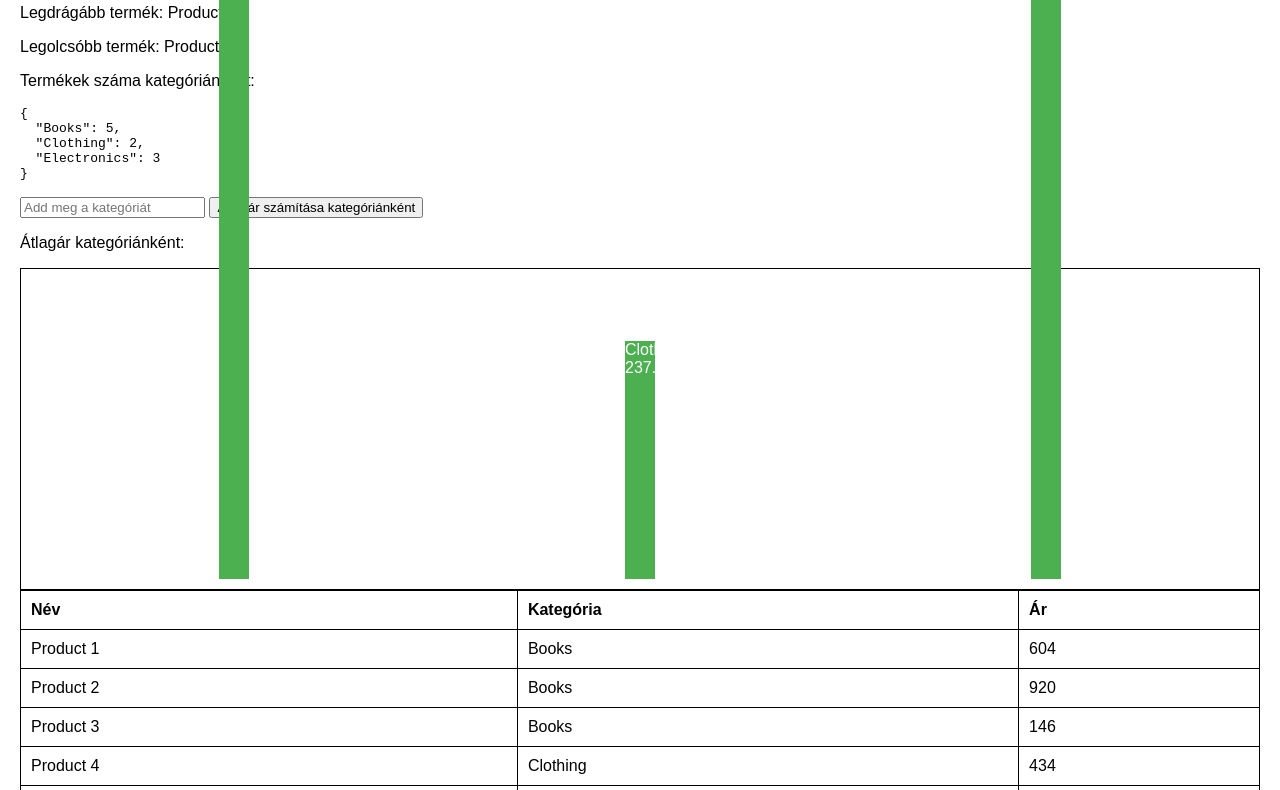
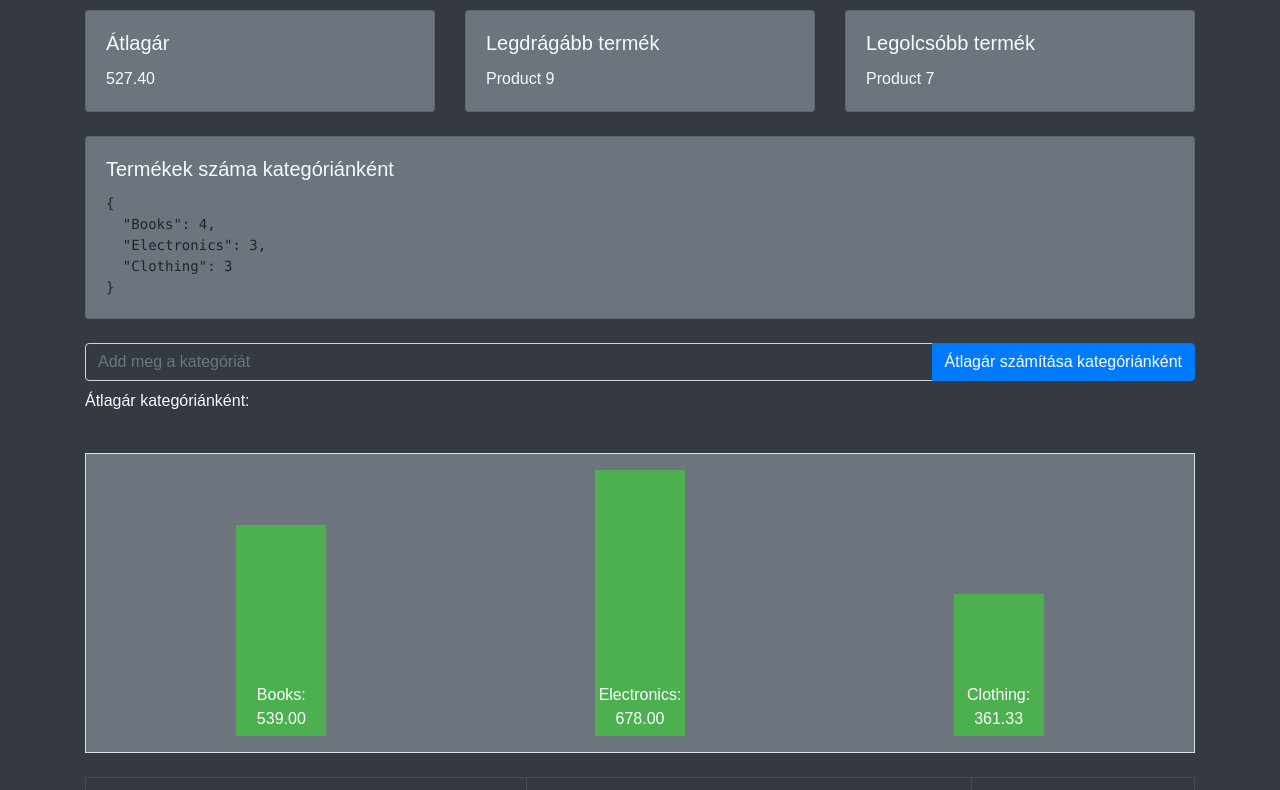
Before and after one commit to TibeeTheOnly/termekEgysegteszt, a website built with Vite: page webapp/app/index.html in a window 1280 px wide. Shown: the part 110-900 px from the top of the page. Built offline with nearby package versions, Linux system fonts and the light colour scheme.

Commit message:
update: webapp, tests

```diff
--- a/webapp/app/index.html
+++ b/webapp/app/index.html
@@ -4,23 +4,67 @@
     <meta charset="UTF-8">
     <meta name="viewport" content="width=device-width, initial-scale=1.0">
     <title>Termék Statisztikák</title>
+    <link rel="stylesheet" href="https://stackpath.bootstrapcdn.com/bootstrap/4.5.2/css/bootstrap.min.css">
     <link rel="stylesheet" href="./src/style.css">
 </head>
-<body>
-    <h1>Termék Statisztikák</h1>
-    <div>
-        <p>Átlagár: <span id="average-price"></span></p>
-        <p>Legdrágább termék: <span id="most-expensive-product"></span></p>
-        <p>Legolcsóbb termék: <span id="cheapest-product"></span></p>
-        <p>Termékek száma kategóriánként: <pre id="product-count-by-category"></pre></p>
+<body class="bg-dark text-light">
+    <div class="container mt-5">
+        <h1 class="text-center mb-4">Termék Statisztikák</h1>
+        <div class="row mb-4">
+            <div class="col-md-4">
+                <div class="card bg-secondary text-light">
+                    <div class="card-body">
+                        <h5 class="card-title">Átlagár</h5>
+                        <p class="card-text" id="average-price"></p>
                     </div>
-    <div>
-        <input type="text" id="category-input" placeholder="Add meg a kategóriát">
-        <button id="calculate-average-price-by-category">Átlagár számítása kategóriánként</button>
-        <p>Átlagár kategóriánként: <span id="average-price-by-category"></span></p>
                 </div>
-    <div id="chart-container"></div>
-    <table>
+            </div>
+            <div class="col-md-4">
+                <div class="card bg-secondary text-light">
+                    <div class="card-body">
+                        <h5 class="card-title">Legdrágább termék</h5>
+                        <p class="card-text" id="most-expensive-product"></p>
+                    </div>
+                </div>
+            </div>
+            <div class="col-md-4">
+                <div class="card bg-secondary text-light">
+                    <div class="card-body">
+                        <h5 class="card-title">Legolcsóbb termék</h5>
+                        <p class="card-text" id="cheapest-product"></p>
+                    </div>
+                </div>
+            </div>
+        </div>
+        <div class="row mb-4">
+            <div class="col-md-12">
+                <div class="card bg-secondary text-light">
+                    <div class="card-body">
+                        <h5 class="card-title">Termékek száma kategóriánként</h5>
+                        <pre class="card-text" id="product-count-by-category"></pre>
+                    </div>
+                </div>
+            </div>
+        </div>
+        <div class="row mb-4">
+            <div class="col-md-12">
+                <div class="input-group">
+                    <input type="text" class="form-control bg-dark text-light" id="category-input" placeholder="Add meg a kategóriát">
+                    <div class="input-group-append">
+                        <button class="btn btn-primary" id="calculate-average-price-by-category">Átlagár számítása kategóriánként</button>
+                    </div>
+                </div>
+                <p class="mt-2">Átlagár kategóriánként: <span id="average-price-by-category"></span></p>
+            </div>
+        </div>
+        <div class="row mb-4">
+            <div class="col-md-12">
+                <div id="chart-container" class="d-flex justify-content-around align-items-end border p-3 bg-secondary" style="height: 300px;"></div>
+            </div>
+        </div>
+        <div class="row">
+            <div class="col-md-12">
+                <table class="table table-striped table-dark">
                     <thead>
                         <tr>
                             <th>Név</th>
@@ -30,6 +74,9 @@
                     </thead>
                     <tbody id="products-table-body"></tbody>
                 </table>
+            </div>
+        </div>
+    </div>
     <script src="./src/main.js" type="module"></script>
 </body>
 </html>
--- a/webapp/app/src/ProductStatistics.js
+++ b/webapp/app/src/ProductStatistics.js
@@ -1,4 +1,4 @@
-class ProductStatistics {
+export default class ProductStatistics {
     constructor(products) {
         if (!Array.isArray(products)) {
             throw new Error('Products should be an array');
@@ -69,5 +69,3 @@ class ProductStatistics {
         return averagePrices;
     }
 }
-
-module.exports = ProductStatistics;
--- /dev/null
+++ b/webapp/app/src/generateRandomProducts.js
@@ -0,0 +1,14 @@
+
+export function generateRandomProducts(count) {
+    const categories = ['Electronics', 'Clothing', 'Books'];
+    const products = [];
+    for (let i = 0; i < count; i++) {
+        const product = {
+            name: `Product ${i + 1}`,
+            category: categories[Math.floor(Math.random() * categories.length)],
+            price: Math.floor(Math.random() * 1000) + 1
+        };
+        products.push(product);
+    }
+    return products;
+}
--- a/webapp/app/src/main.js
+++ b/webapp/app/src/main.js
@@ -1,18 +1,5 @@
 import ProductStatistics from './ProductStatistics.js';
-
-function generateRandomProducts(count) {
-    const categories = ['Electronics', 'Clothing', 'Books'];
-    const products = [];
-    for (let i = 0; i < count; i++) {
-        const product = {
-            name: `Product ${i + 1}`,
-            category: categories[Math.floor(Math.random() * categories.length)],
-            price: Math.floor(Math.random() * 1000) + 1
-        };
-        products.push(product);
-    }
-    return products;
-}
+import { generateRandomProducts } from './generateRandomProducts.js';
 
 function displayProducts(products) {
     const tableBody = document.getElementById('products-table-body');
@@ -54,16 +41,17 @@ function displayAveragePriceGroupByCategory(stats) {
 
     const chartContainer = document.getElementById('chart-container');
     chartContainer.innerHTML = '';
+    const maxPrice = Math.max(...chartData.map(data => data.averagePrice));
     chartData.forEach(data => {
         const bar = document.createElement('div');
         bar.className = 'bar';
-        bar.style.height = `${data.averagePrice}px`;
+        bar.style.height = `${(data.averagePrice / maxPrice) * 100}%`; // Adjust the height proportionally
         bar.innerText = `${data.category}: ${data.averagePrice.toFixed(2)}`;
         chartContainer.appendChild(bar);
     });
 }
 
-document.addEventListener('DOMContentLoaded', () => {
+async function init() {
     const products = generateRandomProducts(10);
     const stats = new ProductStatistics(products);
 
@@ -76,4 +64,8 @@ document.addEventListener('DOMContentLoaded', () => {
     });
 
     displayAveragePriceGroupByCategory(stats);
+}
+
+document.addEventListener('DOMContentLoaded', async () => {
+    await init();
 });
--- a/webapp/app/src/style.css
+++ b/webapp/app/src/style.css
@@ -1,7 +1,8 @@
-
 body {
     font-family: Arial, sans-serif;
     margin: 20px;
+    background-color: #121212;
+    color: #ffffff;
 }
 
 table {
@@ -11,7 +12,7 @@ table {
 }
 
 table, th, td {
-    border: 1px solid black;
+    border: 1px solid #444;
 }
 
 th, td {
@@ -24,14 +25,20 @@ th, td {
     justify-content: space-around;
     align-items: flex-end;
     height: 300px;
-    border: 1px solid black;
+    border: 1px solid #444;
     padding: 10px;
+    overflow: hidden; /* Ensure the bars fit within the container */
 }
 
-.bar {
-    width: 30px;
+#chart-container .bar {
+    width: 90px; /* Increase the width to fit the text inside */
     background-color: #4CAF50;
     text-align: center;
     color: white;
     margin: 0 5px;
+    display: flex;
+    align-items: flex-end;
+    justify-content: center;
+    padding: 5px;
+    box-sizing: border-box;
 }
```
Also changed, not shown: test/products.test.js (+39 -0 lines). Lines whose indentation alone changed are shown as unchanged.
